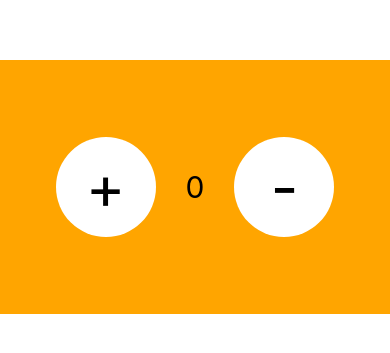
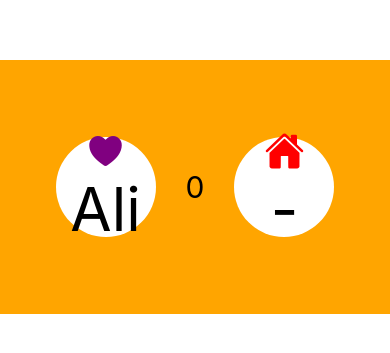
Before and after one commit to Tahir-Ul-Hassan/sevenapp-2025-summer-camp-react-native, a React Native app: screen / in a window 390 px wide. Shown: the part 235-588 px from the top of the page. Built offline with nearby package versions, Linux system fonts and the light colour scheme.

Commit message:
basic icon with press in button

```diff
--- a/src/components/button.js
+++ b/src/components/button.js
@@ -1,8 +1,9 @@
 import { TouchableOpacity, Text, StyleSheet } from "react-native";
 
-function Button({ onPress, title }) {
+function Button({ onPress, title, btnIcon }) {
   return (
     <TouchableOpacity onPress={onPress} style={styles.buttonCon}>
+      {btnIcon}
       <Text style={styles.buttonText}>{title}</Text>
     </TouchableOpacity>
   );
--- a/src/screens/counter.js
+++ b/src/screens/counter.js
@@ -1,5 +1,7 @@
 import { View, Text, StyleSheet } from "react-native";
 import React, { useState } from "react";
+import Icon from "@expo/vector-icons/Ionicons";
+
 import { Button } from "../components/button";
 
 export default function Counter() {
@@ -17,12 +19,20 @@ export default function Counter() {
     <View style={styles.container}>
       <View style={styles.box}>
         <View>
-          <Button title={"+"} onPress={onAddPressed} />
+          <Button
+            title={"Ali"}
+            onPress={onAddPressed}
+            btnIcon={<Icon size={40} name="heart" color={"purple"} />}
+          />
         </View>
 
         <Text style={styles.CounterText}>{count}</Text>
         <View>
-          <Button title={"-"} onPress={onMinusPressed} />
+          <Button
+            title={"-"}
+            onPress={onMinusPressed}
+            btnIcon={<Icon size={40} name="home" color={"red"} />}
+          />
         </View>
       </View>
     </View>
```
